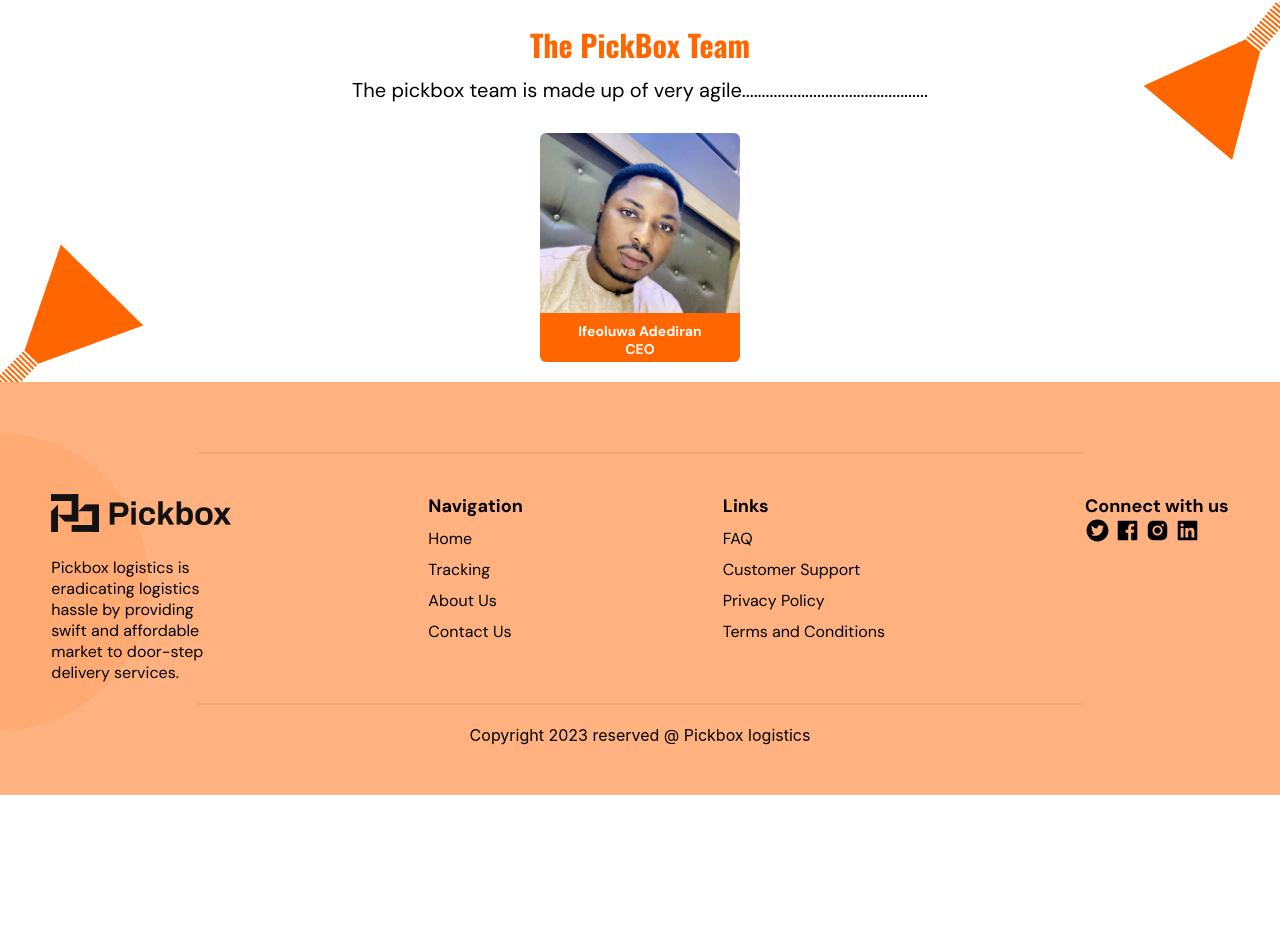
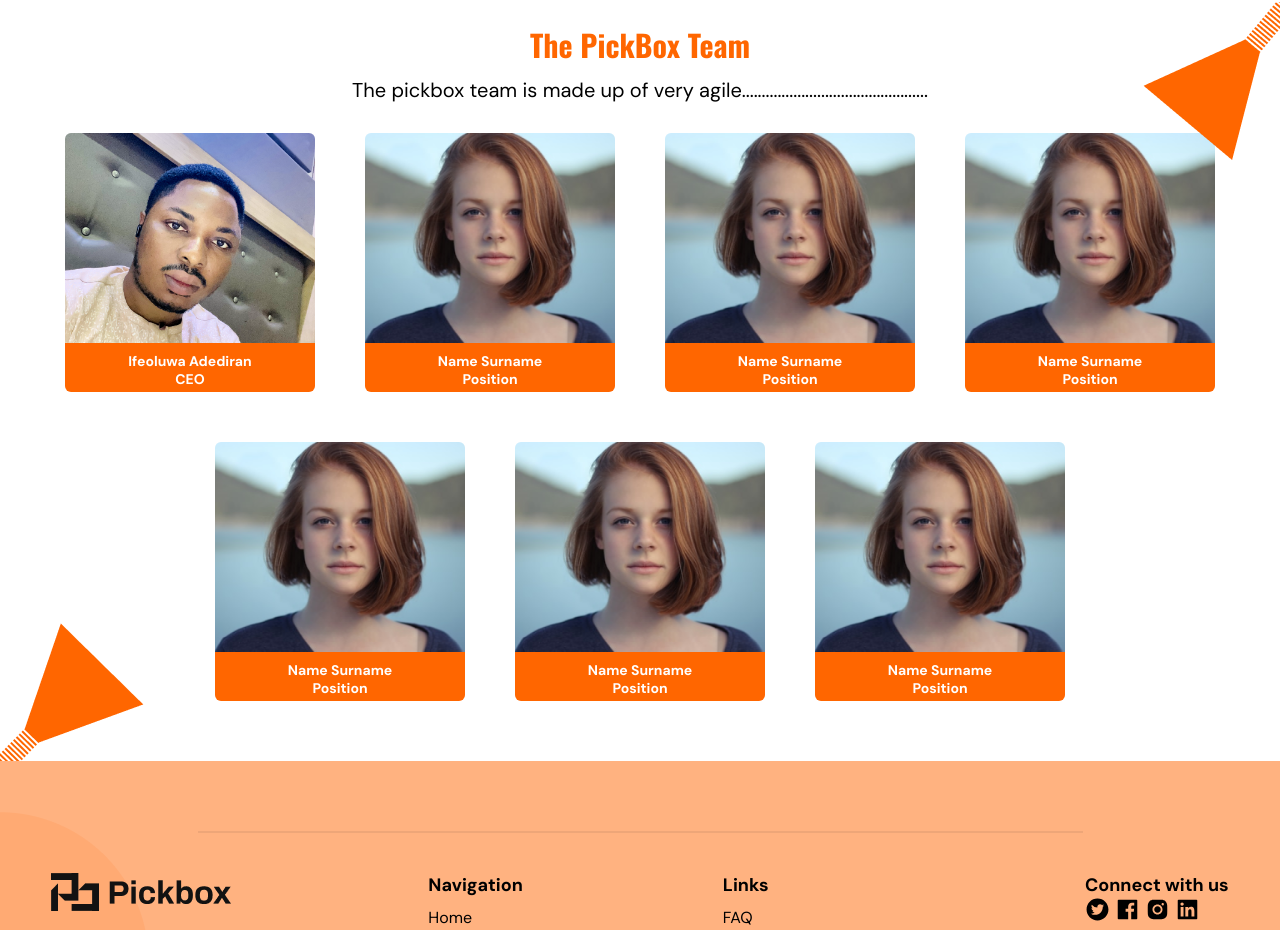
Before and after one commit to Pickbox-Project/Pickbox-frontend, a React (Create React App) app: page /aboutus in a window 1280 px wide. Shown: the part 1490-2420 px from the top of the page. Before the commit the page ends 2285 px from the top, so only its background shows below. Built offline with nearby package versions, Linux system fonts and the light colour scheme.

Commit message:
Currently raw coded now want it to be fetched from the data.js

```diff
--- a/src/Components/Team/Team.css
+++ b/src/Components/Team/Team.css
@@ -20,7 +20,9 @@
     display: flex;
     justify-content: center;
     align-items: center;
-    gap: 40px;
+    gap: 50px;
+    flex-wrap: wrap;
+    margin-bottom: 40px;
 }
 
 .team-text>h3 {
@@ -41,8 +43,8 @@
 }
 
 .team-member-image {
-    width: 200px;
-    height: 180px;
+    width: 250px;
+    height: 210px;
     object-fit: cover;
     border-top-right-radius: 6px;
     border-top-left-radius: 6px;
@@ -50,7 +52,7 @@
 
 .team-info-text {
     background: #ff6600;
-    width: 200px;
+    width: 250px;
     margin-top: -5px;
     height: 50px;
     border-bottom-left-radius: 6px;
--- a/src/Components/Team/Team.jsx
+++ b/src/Components/Team/Team.jsx
@@ -2,7 +2,7 @@ import React from "react";
 import "./Team.css";
 import teamVectorRight from "../../Assets/images/team-vector-right.png";
 import teamVectorLeft from "../../Assets/images/team-vector-left.png";
-import firstTeamMember from "../../Assets/images/Adediran Ifeoluwa.png";
+import { teamsData } from "./data";
 
 const Team = () => {
   return (
@@ -17,13 +17,21 @@ const Team = () => {
         </h5>
       </div>
       <div className="team-gallery">
-        <div className="team-card">
-          <img src={firstTeamMember} alt="" className="team-member-image" />
-          <div className="team-info-text">
-            <h5 className="team-member-name">Ifeoluwa Adediran</h5>
-            <h5 className="team-member-role">CEO</h5>
+        {teamsData.map((teamData) => (
+          <div className="team-card">
+            <img
+              src={teamData.teamMemberImage}
+              alt=""
+              className="team-member-image"
+            />
+            <div className="team-info-text">
+              <h5 className="team-member-name">{teamData.teamMemberName}</h5>
+              <h5 className="team-member-role" key={teamData.teamMemberRole}>
+                {teamData.teamMemberRole}
+              </h5>
+            </div>
           </div>
-        </div>
+        ))}
       </div>
     </div>
   );
--- /dev/null
+++ b/src/Components/Team/data.js
@@ -0,0 +1,45 @@
+import firstTeamMember from "../../Assets/images/Adediran Ifeoluwa.png";
+import defaultImage from "../../Assets/images/default-team-image.png";
+export const teamsData = [{
+        id: 1,
+        teamMemberImage: firstTeamMember,
+        teamMemberName: "Ifeoluwa Adediran",
+        teamMemberRole: "CEO",
+    },
+    {
+        id: 2,
+        teamMemberImage: defaultImage,
+        teamMemberName: "Name Surname",
+        teamMemberRole: "Position",
+    },
+    {
+        id: 3,
+        teamMemberImage: defaultImage,
+        teamMemberName: "Name Surname",
+        teamMemberRole: "Position",
+    },
+    {
+        id: 4,
+        teamMemberImage: defaultImage,
+        teamMemberName: "Name Surname",
+        teamMemberRole: "Position",
+    },
+    {
+        id: 5,
+        teamMemberImage: defaultImage,
+        teamMemberName: "Name Surname",
+        teamMemberRole: "Position",
+    },
+    {
+        id: 6,
+        teamMemberImage: defaultImage,
+        teamMemberName: "Name Surname",
+        teamMemberRole: "Position",
+    },
+    {
+        id: 7,
+        teamMemberImage: defaultImage,
+        teamMemberName: "Name Surname",
+        teamMemberRole: "Position",
+    },
+];
```
Also changed, not shown: src/Assets/images/default-team-image.png (added).
